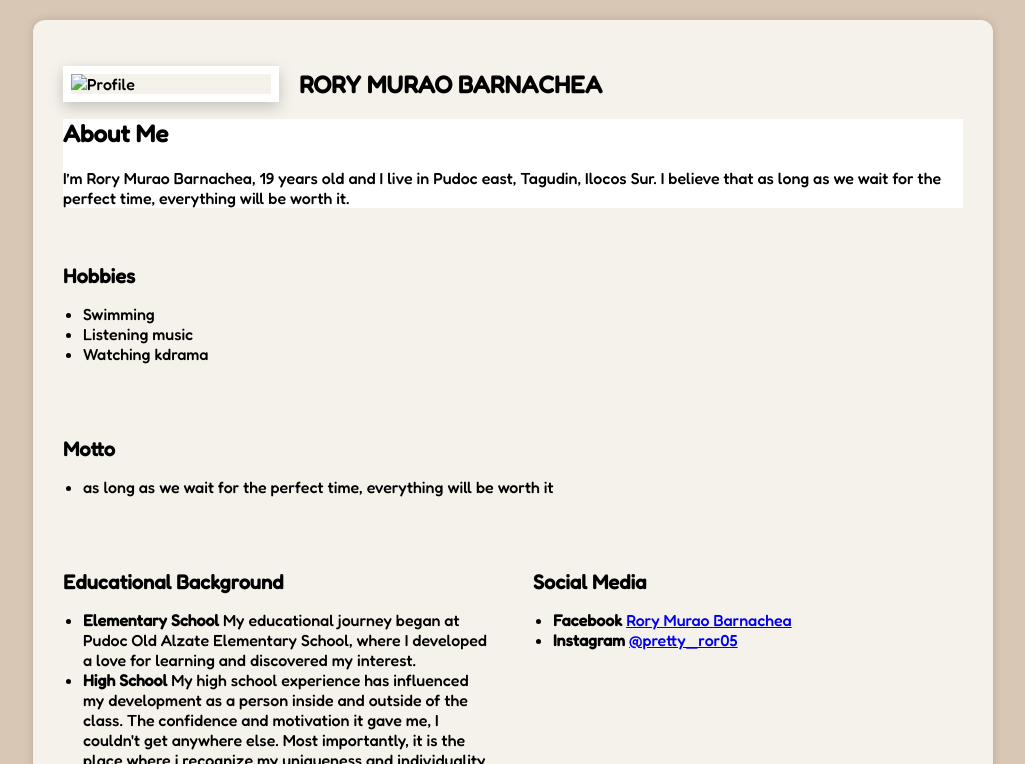
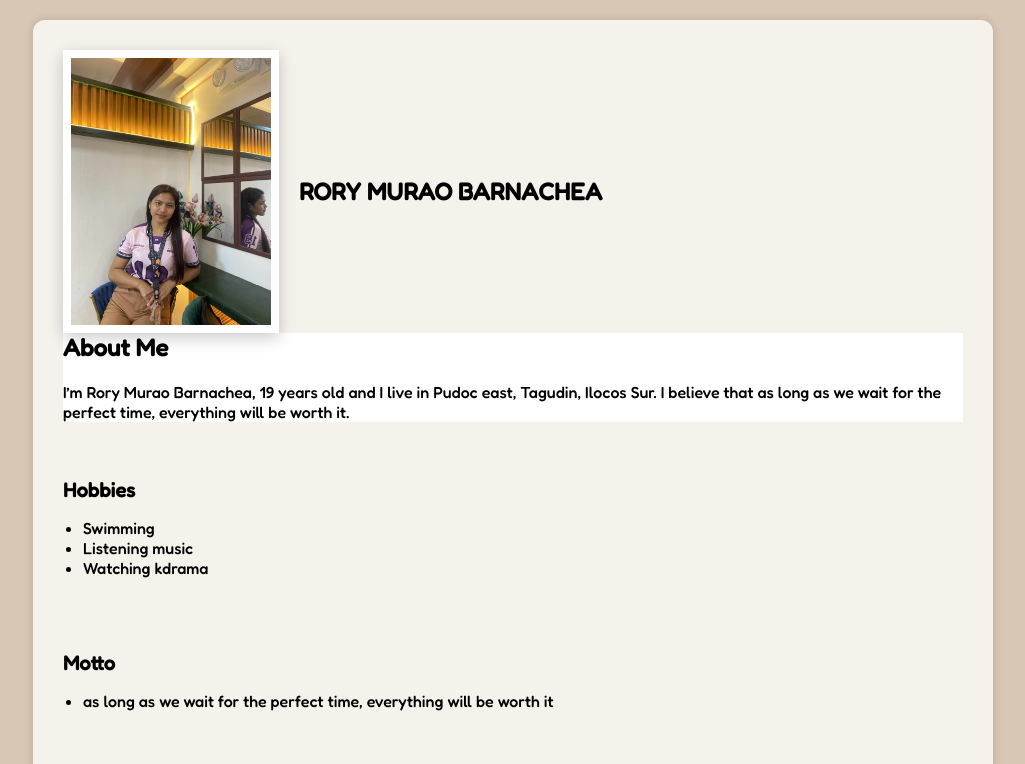
Before and after one commit to rorymb19/Biography, a plain HTML site: page index.html in a window 1280 px wide. Shown: the top 764 px of the page, without its empty margins (127-1152 px from the left). Drawn offline with Linux system fonts and the light colour scheme.

Commit message:
Update index.html

```diff
--- a/index.html
+++ b/index.html
@@ -82,7 +82,7 @@
 <body>
   <div class="container">
     <div class="header">
-      <img src="rory.jpg" alt="Profile" class="photo">
+      <img src="rory.jpeg" alt="Profile" class="photo">
       <div class="info">
         <h2>RORY MURAO BARNACHEA</h2>
       </div>
```
